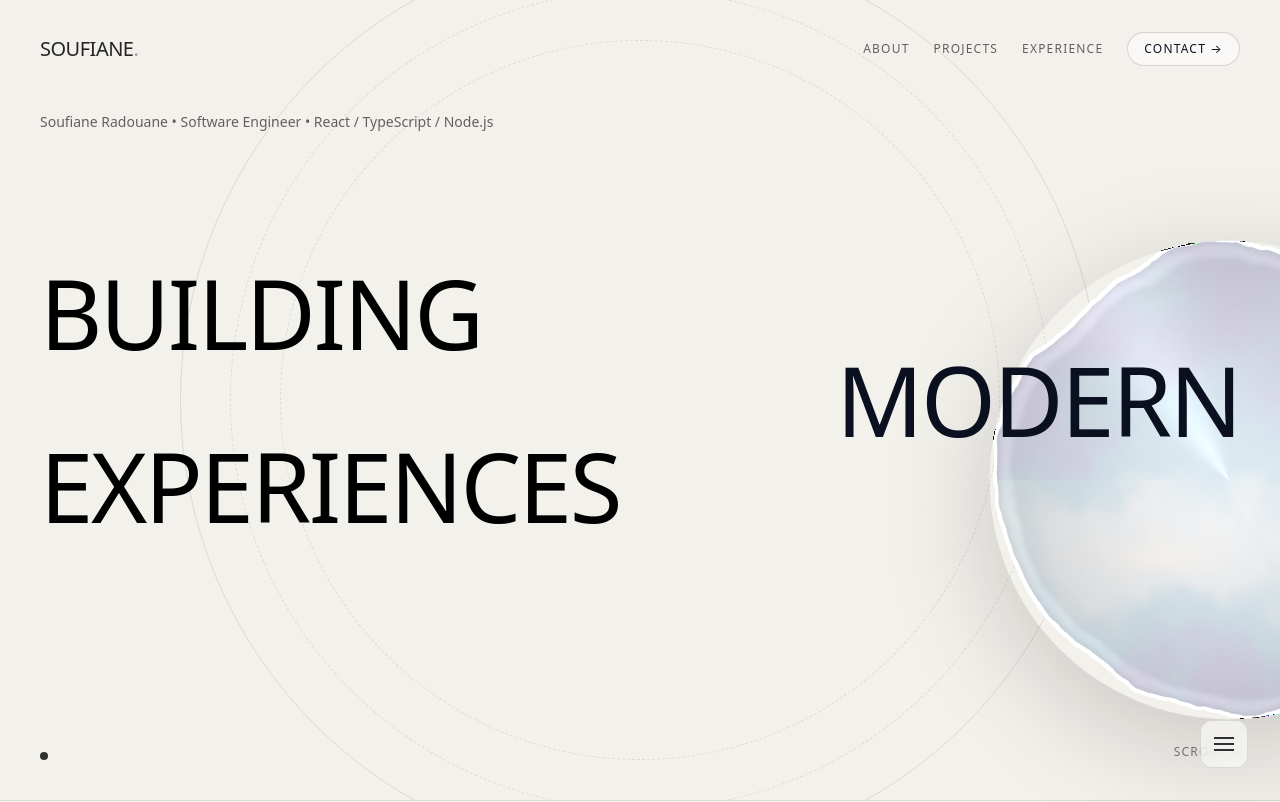
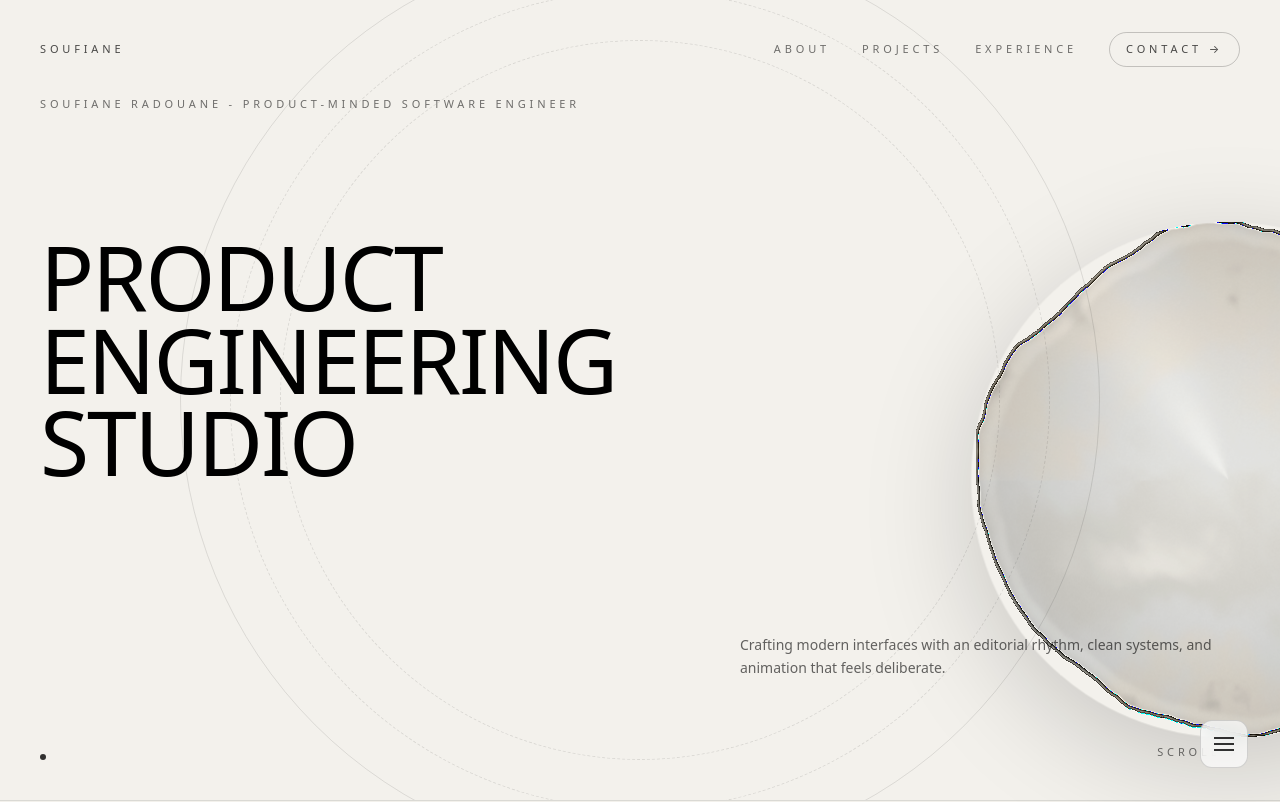
Before and after one commit to sofmega/portfolio, a Next.js app: page / in a window 1280 px wide. Shown: the top 802 px of the page. Built offline with nearby package versions, Linux system fonts and the light colour scheme.

Commit message:
fixed orb design

```diff
--- a/src/app/PageScene.tsx
+++ b/src/app/PageScene.tsx
@@ -96,12 +96,12 @@ export default function PageScene() {
           SINGLE GLOBAL ORB
       ========================= */}
       <motion.div
-        className="pointer-events-none fixed left-1/2 top-1/2 z-10"
-        initial={{ opacity: 0, width: "70px", height: "70px" }}
+        className="pointer-events-none fixed left-1/2 top-1/2 z-10 mix-blend-multiply"
+        initial={{ opacity: 0, width: "80px", height: "80px" }}
         animate={{
           opacity: phase === "loading" ? 0 : 1,
-          width: phase === "loading" ? "70px" : "min(520px,72vw)",
-          height: phase === "loading" ? "70px" : "min(520px,72vw)",
+          width: phase === "loading" ? "80px" : "min(560px,78vw)",
+          height: phase === "loading" ? "80px" : "min(560px,78vw)",
         }}
         transition={{ duration: 1.15, ease: [0.2, 0.8, 0.2, 1] }}
         style={{
@@ -153,10 +153,10 @@ export default function PageScene() {
         id="experience"
         eyebrow="EXPERIENCE"
         title="Building systems that ship."
-        subtitle="ServiceNow, Java full-stack, and workflow-heavy products — delivered with clarity and maintainability."
+        subtitle="ServiceNow, Java full-stack, and workflow-heavy products - delivered with clarity and maintainability."
       >
         <div className="text-black/70">
-          Add your timeline here (we’ll convert your CV into a clean timeline next).
+          Add your timeline here (we'll convert your CV into a clean timeline next).
         </div>
       </Section>
 
@@ -167,7 +167,7 @@ export default function PageScene() {
         subtitle="A curated set of projects focused on real-world constraints, performance, and polish."
       >
         <div className="text-black/70">
-          Add your project cards here (I’ll give you premium cards that match your hero).
+          Add your project cards here (I'll give you premium cards that match your hero).
         </div>
       </Section>
 
@@ -183,7 +183,7 @@ export default function PageScene() {
       <Section
         id="contact"
         eyebrow="CONTACT"
-        title="Let’s build something."
+        title="Let's build something."
         subtitle="Open to full-stack roles, product engineering, and modern frontend work."
       >
         <p className="text-black/70">Email: your@email.com • LinkedIn • GitHub</p>
--- a/src/app/globals.css
+++ b/src/app/globals.css
@@ -4,15 +4,15 @@
    THEME VARIABLES
 ========================= */
 
-/* Light theme (default) */
+/* Light theme (default) — cream/paper */
 :root {
-  --bg: #f3f1ec;
-  --fg: #0b1020;
-  --muted: rgba(11, 16, 32, 0.6);
+  --bg: #f3f1ec;              /* cream background like your screenshot */
+  --fg: #0b0b0b;              /* strong black text */
+  --muted: rgba(11, 11, 11, 0.6);
   --hairline: rgba(0, 0, 0, 0.10);
 }
 
-/* Dark theme */
+/* Dark theme (optional) */
 .dark {
   --bg: #07080a;
   --fg: rgba(255, 255, 255, 0.92);
@@ -66,7 +66,6 @@ body::before {
 
 /* =========================
    CUSTOM CURSOR
-   (hide system cursor on desktop only)
 ========================= */
 
 @media (pointer: fine) {
--- a/src/app/layout.tsx
+++ b/src/app/layout.tsx
@@ -11,7 +11,8 @@ export default function RootLayout({ children }: { children: ReactNode }) {
         <ThemeProvider
           attribute="class"
           defaultTheme="light"
-          enableSystem
+          enableSystem={false}
+           forcedTheme="light"
         >
           {children}
 
--- a/src/components/DrawerMenu.tsx
+++ b/src/components/DrawerMenu.tsx
@@ -36,14 +36,14 @@ export default function DrawerMenu({ open, onClose }: DrawerMenuProps) {
 
           {/* panel */}
           <motion.aside
-            className="fixed right-6 top-28 z-[70] w-[320px] rounded-2xl border border-black/10 bg-[#f3f1ec]/90 backdrop-blur p-4 shadow-[0_20px_70px_rgba(0,0,0,0.12)]"
+            className="fixed right-6 top-28 z-[70] w-[320px] rounded-2xl border border-black/15 bg-[#f5f3ef]/90 backdrop-blur p-4 shadow-[0_20px_70px_rgba(0,0,0,0.12)]"
             initial={{ x: 40, opacity: 0 }}
             animate={{ x: 0, opacity: 1 }}
             exit={{ x: 40, opacity: 0 }}
             transition={{ type: "spring", stiffness: 260, damping: 22 }}
           >
             <div className="flex items-center justify-between">
-              <span className="text-xs tracking-widest text-black/60">MENU</span>
+              <span className="text-[11px] tracking-[0.35em] text-black/55">MENU</span>
               <button
                 type="button"
                 onClick={onClose}
@@ -60,7 +60,7 @@ export default function DrawerMenu({ open, onClose }: DrawerMenuProps) {
                   key={s.href}
                   href={s.href}
                   onClick={onClose}
-                  className="group flex items-center justify-between py-3 text-sm text-black/80 hover:text-black"
+                  className="group flex items-center justify-between py-3 text-sm tracking-[0.08em] text-black/80 hover:text-black"
                 >
                   <span className="relative">
                     {s.label}
--- a/src/components/HeroIntro.tsx
+++ b/src/components/HeroIntro.tsx
@@ -15,16 +15,17 @@ function clamp01(n: number) {
 
 function PlusMark({ progress }: { progress: number }) {
   const p = clamp01(progress);
-  const thickness = 68;
-  const radius = 34;
+  const size = 220;
+  const thickness = 56;
+  const radius = 28;
 
   return (
-    <div className="relative h-[240px] w-[240px]" aria-hidden="true">
+    <div className="relative h-[220px] w-[220px]" aria-hidden="true">
       <div
         className="absolute left-1/2 top-0 -translate-x-1/2"
         style={{
           width: thickness,
-          height: 240,
+          height: size,
           borderRadius: radius,
           border: "2px solid rgba(0,0,0,0.10)",
         }}
@@ -32,7 +33,7 @@ function PlusMark({ progress }: { progress: number }) {
       <div
         className="absolute left-0 top-1/2 -translate-y-1/2"
         style={{
-          width: 240,
+          width: size,
           height: thickness,
           borderRadius: radius,
           border: "2px solid rgba(0,0,0,0.10)",
@@ -44,14 +45,14 @@ function PlusMark({ progress }: { progress: number }) {
           className="absolute left-1/2 bottom-0 -translate-x-1/2 bg-black/95"
           style={{
             width: thickness,
-            height: 240 * p,
+            height: size * p,
             borderRadius: radius,
           }}
         />
         <div
           className="absolute left-0 bottom-[calc(50%-34px)] bg-black/95"
           style={{
-            width: 240,
+            width: size,
             height: thickness * p,
             borderRadius: radius,
             transformOrigin: "left center",
@@ -62,7 +63,7 @@ function PlusMark({ progress }: { progress: number }) {
       <div
         className="absolute left-0 top-1/2 -translate-y-1/2 bg-black/95"
         style={{
-          width: 240 * clamp01((p - 0.25) / 0.75),
+          width: size * clamp01((p - 0.25) / 0.75),
           height: thickness,
           borderRadius: radius,
         }}
@@ -74,8 +75,8 @@ function PlusMark({ progress }: { progress: number }) {
 function BuildCircle({ progress }: { progress: number }) {
   const p = clamp01(progress);
   return (
-    <div className="relative h-[70px] w-[70px]" aria-hidden="true">
-      <div className="absolute inset-0 rounded-full border border-black/15" />
+    <div className="relative h-[64px] w-[64px]" aria-hidden="true">
+      <div className="absolute inset-0 rounded-full border border-black/20" />
       <div className="absolute inset-0 overflow-hidden rounded-full">
         <div className="absolute bottom-0 left-0 right-0 bg-black/95" style={{ height: `${p * 100}%` }} />
       </div>
@@ -102,8 +103,9 @@ const charVariants: Variants = {
 };
 
 function FallingText() {
-  const big = "text-[clamp(56px,7.5vw,132px)] font-medium tracking-tight leading-[0.9]";
-  const navy = "text-[#0b1020]";
+  const big = "text-[clamp(52px,7vw,128px)] font-medium tracking-tight leading-[0.92]";
+  const ink = "text-black";
+  const muted = "text-black/55";
 
   const makeChars = (word: string) =>
     word.split("").map((c, i) => (
@@ -118,34 +120,48 @@ function FallingText() {
         initial={{ opacity: 0, y: -6 }}
         animate={{ opacity: 1, y: 0 }}
         transition={{ duration: 0.5 }}
-        className="pt-28 text-sm text-black/60"
+        className="pt-24 text-[11px] tracking-[0.35em] text-black/55"
       >
-        Soufiane Radouane • Software Engineer • React / TypeScript / Node.js
+        SOUFIANE RADOUANE - PRODUCT-MINDED SOFTWARE ENGINEER
       </motion.p>
 
       <div className="absolute inset-0 mx-auto max-w-7xl px-6 md:px-10">
-        <div className="grid h-full grid-cols-12 grid-rows-[1fr_auto_1fr] items-center">
-          <motion.h1 className={`col-span-8 row-start-1 self-end ${big}`} variants={wordVariants} initial="hidden" animate="show">
-            {makeChars("BUILDING")}
-          </motion.h1>
-
-          <motion.h2
-            className={`col-span-6 col-start-7 row-start-2 justify-self-end ${big} ${navy}`}
+        <div className="grid h-full grid-cols-12 grid-rows-[1fr_auto_auto_1fr] items-center">
+          <motion.h1
+            className={`col-span-10 row-start-1 self-end ${big} ${ink}`}
             variants={wordVariants}
             initial="hidden"
             animate="show"
           >
-            {makeChars("MODERN")}
+            {makeChars("PRODUCT")}
+          </motion.h1>
+
+          <motion.h2
+            className={`col-span-12 row-start-2 ${big} ${ink}`}
+            variants={wordVariants}
+            initial="hidden"
+            animate="show"
+          >
+            {makeChars("ENGINEERING")}
           </motion.h2>
 
-          <motion.h3 className={`col-span-10 row-start-3 self-start ${big}`} variants={wordVariants} initial="hidden" animate="show">
-            {makeChars("EXPERIENCES")}
+          <motion.h3
+            className={`col-span-10 row-start-3 self-start ${big} ${ink}`}
+            variants={wordVariants}
+            initial="hidden"
+            animate="show"
+          >
+            {makeChars("STUDIO")}
           </motion.h3>
+
+          <div className="col-span-5 col-start-8 row-start-4 mt-8 text-sm leading-relaxed text-black/60">
+            Crafting modern interfaces with an editorial rhythm, clean systems, and animation that feels deliberate.
+          </div>
         </div>
       </div>
 
-      <div className="absolute bottom-10 left-10 h-2 w-2 rounded-full bg-black/80" />
-      <div className="absolute bottom-10 right-10 text-xs tracking-widest text-black/50">SCROLL ↓</div>
+      <div className="absolute bottom-10 left-10 h-[6px] w-[6px] rounded-full bg-black/80" />
+      <div className={`absolute bottom-10 right-10 text-[11px] tracking-[0.35em] ${muted}`}>SCROLL ↓</div>
     </div>
   );
 }
@@ -192,7 +208,7 @@ export default function HeroIntro({ onPhase }: { onPhase?: (p: HeroPhase) => voi
   const p01 = useMemo(() => clamp01(progress / 100), [progress]);
 
   return (
-    <section id="home" className="relative min-h-[100svh] overflow-hidden bg-[#f3f1ec] text-black">
+    <section id="home" className="relative min-h-[100svh] overflow-hidden bg-[var(--bg)] text-black">
       {/* rings behind */}
       <div className="pointer-events-none absolute inset-0 z-0">
         <Rings />
--- a/src/components/LiquidOrb.tsx
+++ b/src/components/LiquidOrb.tsx
@@ -1,3 +1,4 @@
+// src/components/LiquidOrb.tsx
 "use client";
 
 import { useEffect, useRef } from "react";
@@ -76,30 +77,30 @@ float luma(vec3 c){
 vec3 offbrandPalette(float t){
   t = fract(t);
 
-  // “paper + ink” neutrals with subtle tint stops
-  vec3 paper  = vec3(0.95, 0.93, 0.90); // warm off-white
-  vec3 ice    = vec3(0.78, 0.88, 0.93); // soft ice blue
-  vec3 lilac  = vec3(0.83, 0.82, 0.93); // muted lavender
-  vec3 sand   = vec3(0.93, 0.88, 0.78); // warm sand
-  vec3 mist   = vec3(0.90, 0.91, 0.92); // cool mist gray
+  // paper + graphite neutrals
+  vec3 paper  = vec3(0.95, 0.94, 0.92);
+  vec3 stone  = vec3(0.86, 0.86, 0.84);
+  vec3 warm   = vec3(0.93, 0.89, 0.83);
+  vec3 cool   = vec3(0.88, 0.90, 0.92);
+  vec3 ink    = vec3(0.25, 0.25, 0.25);
 
   vec3 col;
   if (t < 0.25) {
-    col = mix(paper, mist, sCurve(t / 0.25));
+    col = mix(paper, stone, sCurve(t / 0.25));
   } else if (t < 0.50) {
-    col = mix(mist, ice, sCurve((t - 0.25) / 0.25));
+    col = mix(stone, cool, sCurve((t - 0.25) / 0.25));
   } else if (t < 0.75) {
-    col = mix(ice, lilac, sCurve((t - 0.50) / 0.25));
+    col = mix(cool, warm, sCurve((t - 0.50) / 0.25));
   } else {
-    col = mix(lilac, sand, sCurve((t - 0.75) / 0.25));
+    col = mix(warm, ink, sCurve((t - 0.75) / 0.25));
   }
 
-  // reduce saturation = more “editorial”
+  // reduce saturation = more editorial
   float g = luma(col);
-  col = mix(vec3(g), col, 0.62);
+  col = mix(vec3(g), col, 0.45);
 
   // slightly milky
-  col = mix(col, vec3(1.0), 0.05);
+  col = mix(col, vec3(1.0), 0.04);
   return col;
 }
 
@@ -170,13 +171,13 @@ void main(){
   vec2 light = normalize(vec2(-0.55, 0.85));
 
   float ndl = max(0.0, dot(nn, light));
-  float spec = pow(ndl, 22.0);
+  float spec = pow(ndl, 20.0);
 
   // glossy highlight (clean)
-  col += 0.08 * spec;
+  col += 0.05 * spec;
 
   // milky rim
-  col += 0.18 * rim;
+  col += 0.12 * rim;
 
   // gentle “ink shadow” toward edges
   col *= mix(1.0, 0.90, r * r);
--- a/src/components/Navbar.tsx
+++ b/src/components/Navbar.tsx
@@ -23,17 +23,17 @@ export default function Navbar() {
   return (
     <>
       <header className="fixed left-0 top-0 z-50 w-full">
-        <div className="mx-auto flex max-w-7xl items-center justify-between px-10 py-8">
-          <div className="text-xl tracking-tight text-black/85">
-            SOUFIANE<span className="text-black/35">.</span>
+        <div className="mx-auto flex max-w-7xl items-center justify-between px-6 md:px-10 py-8">
+          <div className="text-[11px] tracking-[0.35em] text-black/70 uppercase">
+            SOUFIANE
           </div>
 
-          <nav className="hidden items-center gap-6 md:flex">
+          <nav className="hidden items-center gap-8 md:flex">
             {topLinks.map((l) => (
               <a
                 key={l.href}
                 href={l.href}
-                className="text-xs tracking-widest text-black/60 hover:text-black"
+                className="text-[11px] tracking-[0.35em] text-black/55 hover:text-black"
               >
                 {l.label.toUpperCase()}
               </a>
@@ -41,7 +41,7 @@ export default function Navbar() {
 
             <a
               href="#contact"
-              className="rounded-full border border-black/15 bg-white/50 px-4 py-2 text-xs tracking-widest hover:bg-white transition"
+              className="rounded-full border border-black/20 bg-transparent px-4 py-2 text-[11px] tracking-[0.35em] text-black/70 hover:bg-black/5 transition"
             >
               CONTACT →
             </a>
@@ -53,7 +53,7 @@ export default function Navbar() {
       <button
         type="button"
         onClick={() => setOpen(true)}
-        className="fixed bottom-8 right-8 z-[55] grid h-12 w-12 place-items-center rounded-xl border border-black/10 bg-white/60 backdrop-blur hover:bg-white transition"
+        className="fixed bottom-8 right-8 z-[55] grid h-12 w-12 place-items-center rounded-xl border border-black/15 bg-white/70 backdrop-blur hover:bg-white transition"
         aria-label="Open menu"
       >
         <div className="space-y-1">
--- a/src/components/Rings.tsx
+++ b/src/components/Rings.tsx
@@ -2,9 +2,9 @@
 export default function Rings() {
   return (
     <div aria-hidden="true" className="pointer-events-none absolute inset-0">
-      <div className="absolute left-1/2 top-1/2 h-[920px] w-[920px] -translate-x-1/2 -translate-y-1/2 rounded-full border border-black/10" />
-      <div className="absolute left-1/2 top-1/2 h-[820px] w-[820px] -translate-x-1/2 -translate-y-1/2 rounded-full border border-black/10 border-dashed" />
-      <div className="absolute left-1/2 top-1/2 h-[720px] w-[720px] -translate-x-1/2 -translate-y-1/2 rounded-full border border-black/10 border-dashed" />
+      <div className="absolute left-1/2 top-1/2 h-[920px] w-[920px] -translate-x-1/2 -translate-y-1/2 rounded-full border border-[color:var(--hairline)]" />
+      <div className="absolute left-1/2 top-1/2 h-[820px] w-[820px] -translate-x-1/2 -translate-y-1/2 rounded-full border border-[color:var(--hairline)] border-dashed" />
+      <div className="absolute left-1/2 top-1/2 h-[720px] w-[720px] -translate-x-1/2 -translate-y-1/2 rounded-full border border-[color:var(--hairline)] border-dashed" />
     </div>
   );
 }
--- a/src/components/Section.tsx
+++ b/src/components/Section.tsx
@@ -23,7 +23,7 @@ export default function Section({
   return (
     <section
       id={id}
-      className="bg-[#f3f1ec] px-6 md:px-10 py-28 border-t border-black/10"
+      className="bg-[var(--bg)] px-6 md:px-10 py-28 border-t border-[color:var(--hairline)]"
     >
       <div className="mx-auto max-w-6xl">
         {/* Header */}
@@ -35,10 +35,10 @@ export default function Section({
         >
           <div className={center ? "text-center" : ""}>
             <Reveal>
-              <p className="text-xs tracking-[0.25em] text-black/50">
+              <p className="text-[11px] tracking-[0.35em] text-black/55">
                 {eyebrow}
               </p>
-              <h2 className="mt-3 text-4xl md:text-5xl font-medium tracking-tight text-black">
+              <h2 className="mt-3 text-[clamp(28px,4vw,56px)] font-medium tracking-tight text-black">
                 {title}
               </h2>
             </Reveal>
```
Also changed, not shown: 1 other file (tests, documents, lock files or other folders).
